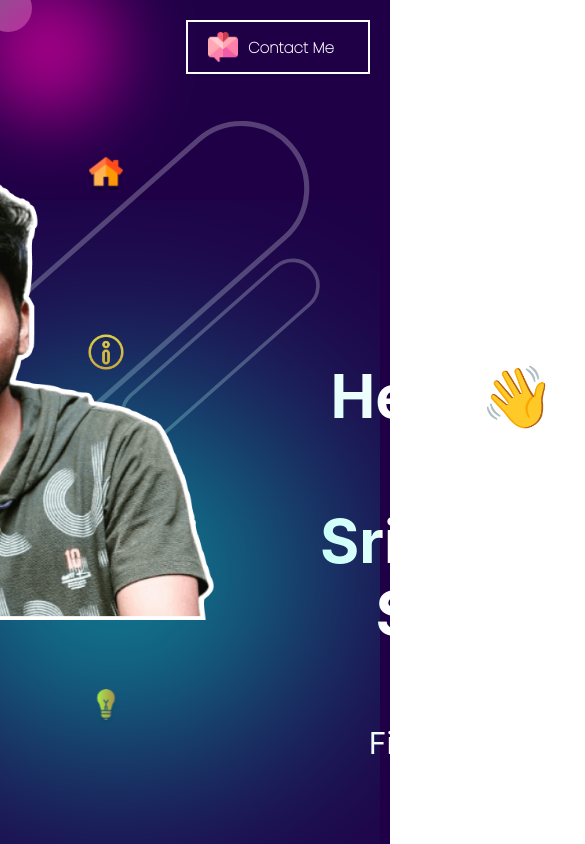
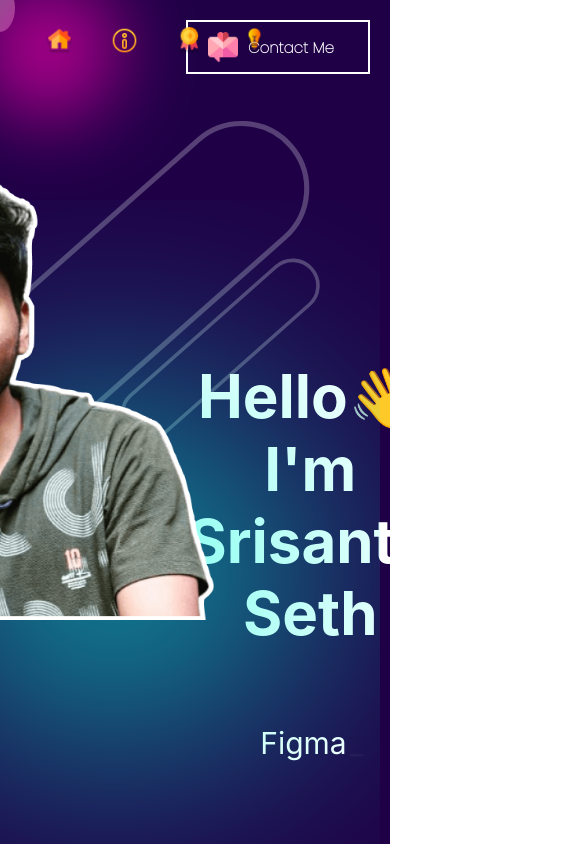
Before and after one commit to sri766/Portfolio, a React (Create React App) app: page / in a window 390 px wide. Shown: the top 844 px of the page, 585 px wide, since content can reach past the window. Built offline with nearby package versions, Linux system fonts and the light colour scheme.

Commit message:
added storetrend link

```diff
--- a/src/App.css
+++ b/src/App.css
@@ -12,33 +12,3 @@
   height: 40vmin;
   pointer-events: none;
 }
-
-@media (prefers-reduced-motion: no-preference) {
-  .App-logo {
-    animation: App-logo-spin infinite 20s linear;
-  }
-}
-
-.App-header {
-  background-color: #282c34;
-  min-height: 100vh;
-  display: flex;
-  flex-direction: column;
-  align-items: center;
-  justify-content: center;
-  font-size: calc(10px + 2vmin);
-  color: white;
-}
-
-.App-link {
-  color: #61dafb;
-}
-
-@keyframes App-logo-spin {
-  from {
-    transform: rotate(0deg);
-  }
-  to {
-    transform: rotate(360deg);
-  }
-}
--- a/src/App.js
+++ b/src/App.js
@@ -4,8 +4,8 @@ import Home from './Pages/Home';
 
 function App() {
   return (
-    <div className="App">
-      <Home />
+    <div className='App'>
+      <Home/>
     </div>
   );
 }
--- a/src/Components/Navbar.scss
+++ b/src/Components/Navbar.scss
@@ -22,3 +22,22 @@
 
 
 }
+
+@media only screen and (max-width: 760px){
+    .navbar{
+        padding: 10px 40px;
+        display: flex;
+        flex-direction: row;
+        top:0;
+        height: 4rem;
+        width: 60%;
+        z-index: 4;
+        align-items: center;
+        justify-content: space-between;
+        img{
+            width: 2em;
+            height: 2em;
+        }
+    }
+
+}
--- /dev/null
+++ b/src/Components/Type.js
@@ -0,0 +1,24 @@
+import React from 'react'
+import { Typewriter } from "react-simple-typewriter";
+import './Type.scss'
+
+
+const Type = () => {
+  return (
+    <div className='intro'>
+        <h1>Hello👋<br/> I'm Srisanth Seth</h1>
+        <br/>
+        <Typewriter className='type'
+          words={['MERN Developer', 'DevOps Enthusiast', 'Figma Designer', "BTech in Industrial Design", 'Student @ NIT Rourkela']}
+          loop={12}
+          cursor
+          cursorStyle='_'
+          typeSpeed={70}
+          deleteSpeed={50}
+          delaySpeed={1000}
+        />
+      </div>
+  )
+}
+
+export default Type
--- /dev/null
+++ b/src/Components/Type.scss
@@ -0,0 +1,19 @@
+@import url('https://fonts.googleapis.com/css2?family=Poppins:wght@100&display=swap');
+
+.intro{
+    position: absolute;
+    padding: 20px;
+    top: 300px;
+    left: 300px;
+    font-size: 30px;
+}
+
+@media only screen and (max-width: 760px){
+    .intro{
+        position: relative;
+        padding: 20px;
+        top: 300px;
+        left: 100px;
+        font-size: 30px;
+    }
+}
--- a/src/Pages/About.scss
+++ b/src/Pages/About.scss
@@ -11,7 +11,7 @@
       display: flex;
       justify-content: center;
    p{
-      font-family: 'poppins', sans-serif;
+      font-family: 'Roboto Mono', sans-serif;
       font-size: 25px;
       width: 800px;
 
--- a/src/Pages/Home.js
+++ b/src/Pages/Home.js
@@ -1,7 +1,7 @@
 import React from 'react'
 import './Home.scss'
 import { motion } from 'framer-motion';
-import { Typewriter } from 'react-simple-typewriter';
+
 
 import About from './About';
 import Skill from './Skill';
@@ -11,6 +11,7 @@ import Project from './Project';
 import Contact from '../Components/Contact';
 import Navbar from '../Components/Navbar'
 import { useEffect, useState } from 'react';
+import Type from '../Components/Type';
 
 const Home = () => {
 
@@ -58,19 +59,7 @@ const Home = () => {
           <img src="/images/pp.png" alt='profile'/>
       </div>
       <motion.div className='cursor' variants ={variants} animate="default"/>
-      <div className='intro'>
-        <h1>Hello👋<br/> I'm Srisanth Seth</h1>
-        <br/>
-        <Typewriter className='type'
-          words={['MERN Developer', 'DevOps Engineer', 'Figma Designer', 'Student @ NIT Rourkela']}
-          loop={12}
-          cursor
-          cursorStyle='_'
-          typeSpeed={70}
-          deleteSpeed={50}
-          delaySpeed={1000}
-        />
-      </div>
+      <Type />
       <Navbar />
       <div className='contactMe'>
         <button className='btn'
--- a/src/Pages/Home.scss
+++ b/src/Pages/Home.scss
@@ -7,14 +7,6 @@
     width: 100%;
     color: white;
     display: flex;
-
-    .intro{
-        position: absolute;
-        padding: 20px;
-        top: 300px;
-        left: 300px;
-        font-size: 30px;
-    }
 
     .cursor{
         height: 48px;
@@ -122,3 +114,35 @@
 
     }
 }
+
+@media only screen and  (max-width: 760px){
+    .profileImage{
+        position: absolute;
+        top: 170px;
+        right: 150px;
+        height: 300px;
+        width: 300px;
+        z-index: 2;
+
+        img{
+            height: 200px;
+            width: 200px;
+        }
+    }
+    .contactMe{
+
+        .btn{
+            height: 10px;
+            width: 10px;
+            padding: 2px 4px;
+            img{
+                height: 10px;
+                width: 10px;
+            }
+            p{
+                display: flex;
+                font-weight: 800;
+            }
+        }
+    }
+}
--- a/src/Pages/Project.js
+++ b/src/Pages/Project.js
@@ -23,7 +23,7 @@ const Project = () => {
           </div>
           <div className='projectContent2'>
             <p>E-commerce website with Strapi and Stripe</p>
-            <button className='btn'><a href='https://todo-3ce31.web.app/'>View Project</a></button>
+            <button className='btn'><a href='https://www.storetrend.me/'>View Project</a></button>
           </div>
         </div>
       </div>
```
Also changed, not shown: 1 other file (tests, documents, lock files or other folders). Lines whose indentation alone changed are shown as unchanged.
